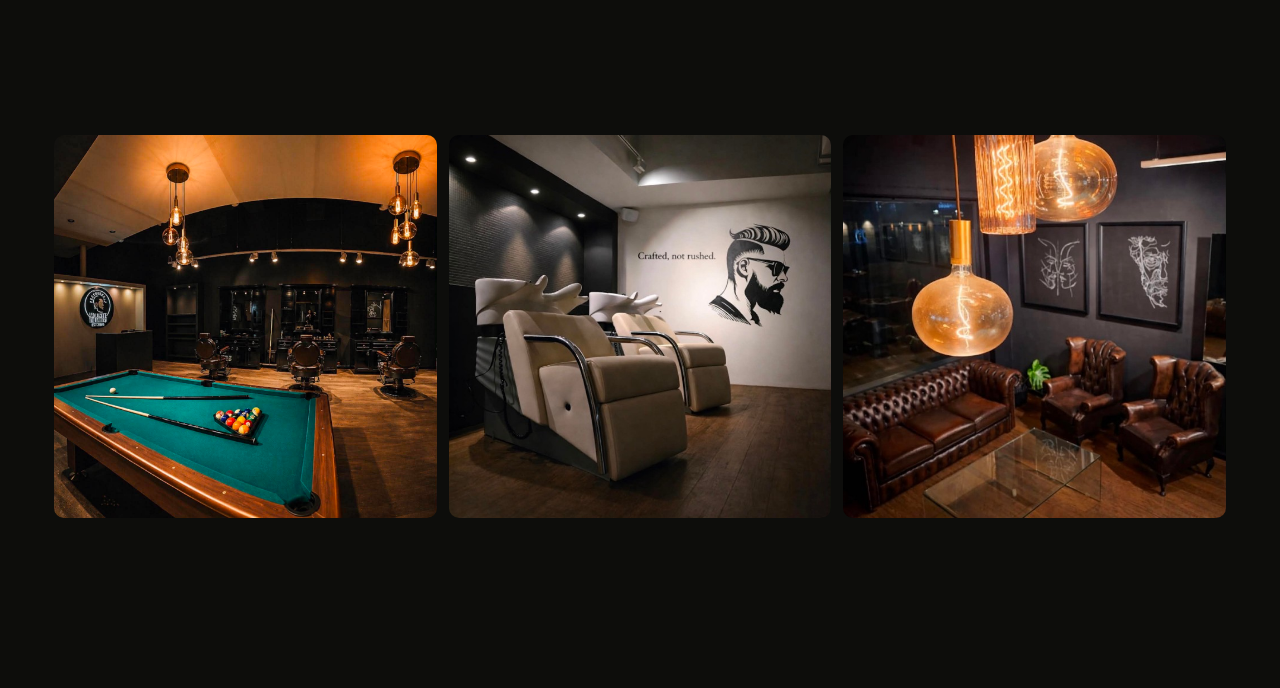
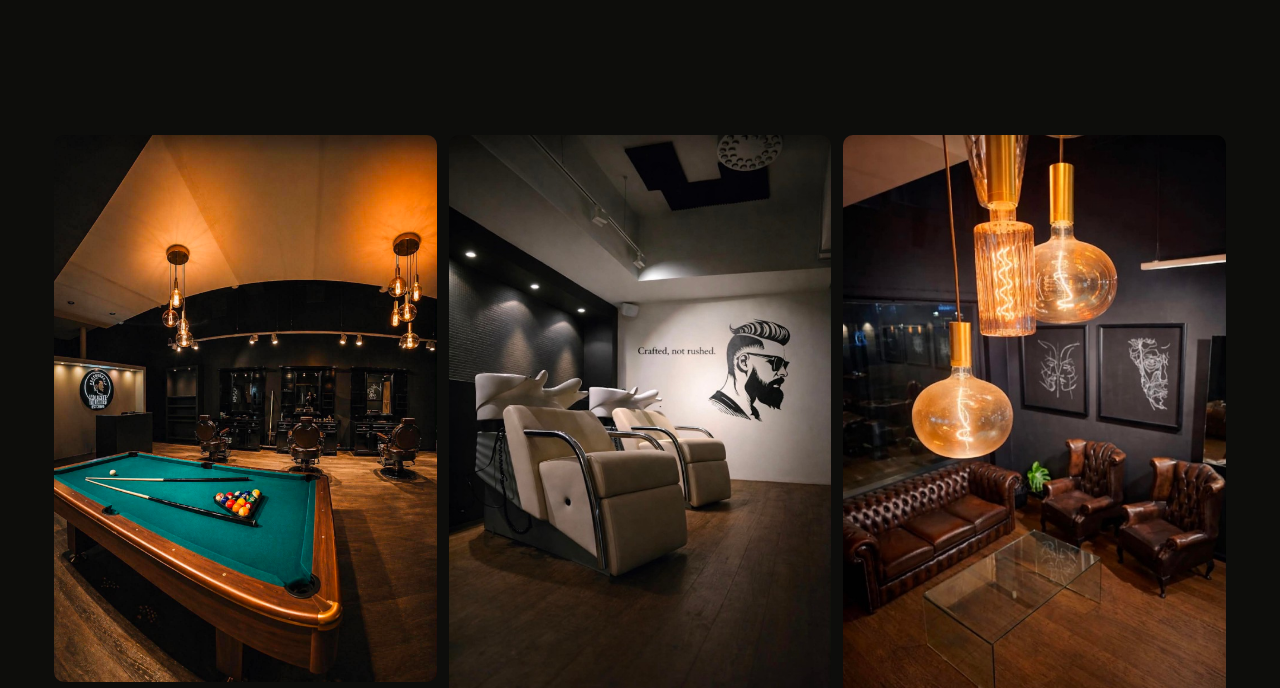
Before and after one commit to molinettbarbersno/molinettbarbers, a plain HTML site: page index.html in a window 1280 px wide. Shown: the part 5760-6448 px from the top of the page. Drawn offline with nearby package versions, Linux system fonts and the light colour scheme.

Commit message:
Fix cropped Inside Molinett photos

```diff
--- a/css/style.css
+++ b/css/style.css
@@ -560,13 +560,19 @@ a { color: inherit; }
 .shop-grid {
   display: grid;
   grid-template-columns: 1fr;
+  align-items: start;
   gap: 0.75rem;
 }
-.shop-grid__panorama { grid-column: 1 / -1; width: 100%; aspect-ratio: 2.4 / 1 !important; }
+.shop-grid__panorama { grid-column: 1 / -1; }
 @media (min-width: 760px) {
   .shop-grid { grid-template-columns: repeat(3, 1fr); }
 }
-.shop-grid img { border-radius: var(--radius-md); object-fit: cover; width: 100%; height: 100%; aspect-ratio: 1/1; }
+.shop-grid img {
+  display: block;
+  border-radius: var(--radius-md);
+  width: 100%;
+  height: auto;
+}
 
 /* Visit */
 .visit-section {
```
